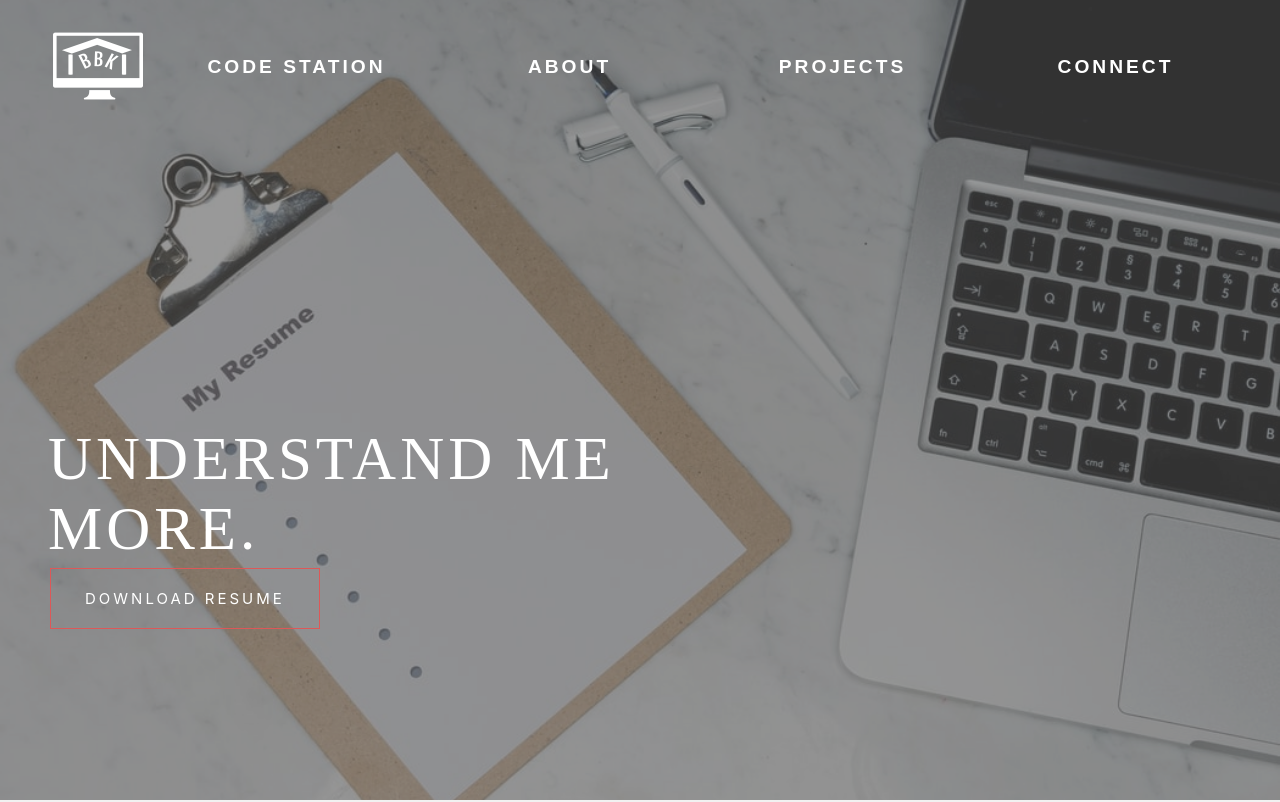
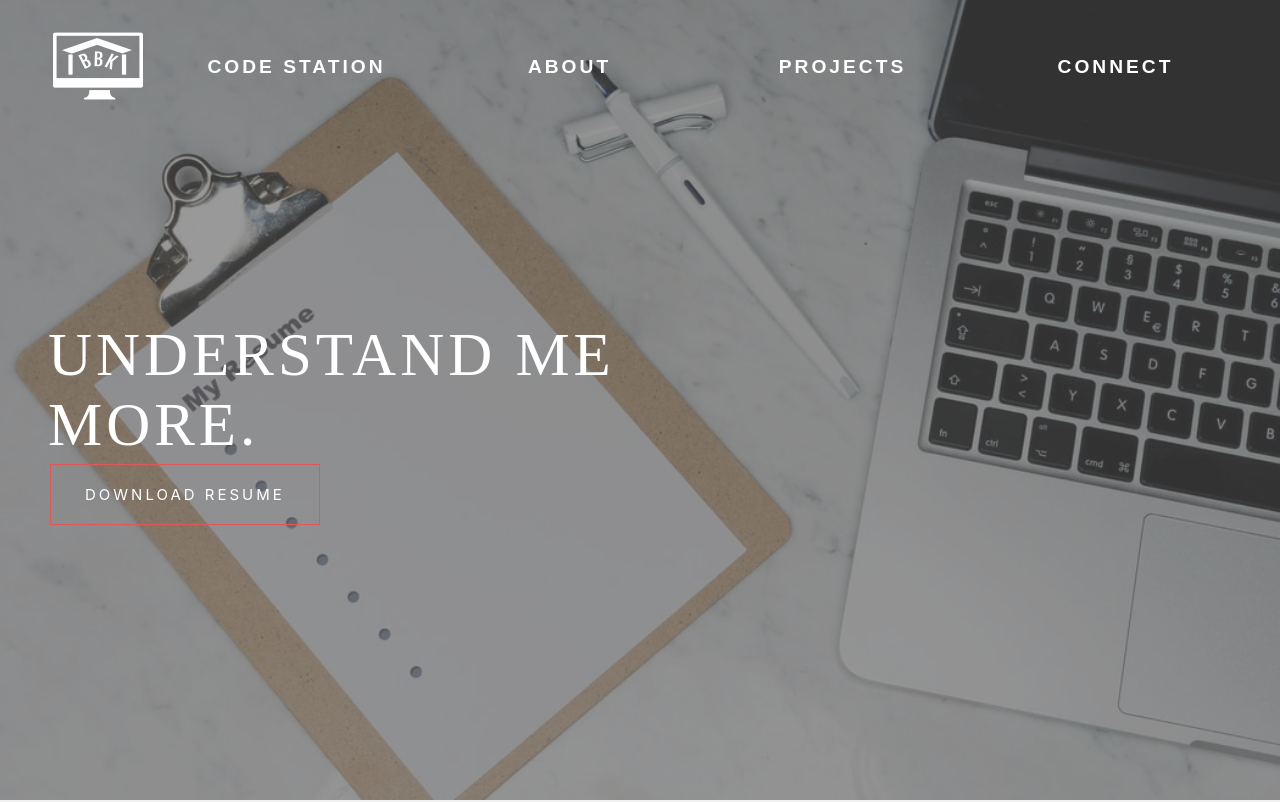
Before and after one commit to bijaybdrkarki/portfolio-react, a React (Create React App) app in the folder portfolio/: page /resume in a window 1280 px wide. Shown: the top 802 px of the page. Built offline with nearby package versions, Linux system fonts and the light colour scheme; a web font is replaced by a local one.

Commit message:
added media query css for resume section

```diff
--- a/portfolio/src/components/resume/resume.module.css
+++ b/portfolio/src/components/resume/resume.module.css
@@ -104,6 +104,10 @@
 
 @media screen and (min-width: 640px)
 {
+    .resumeSection
+    {
+        top: 40vh;
+    }
     .nowConnect h1
     {
         font-size: calc(100vw/18);
```
